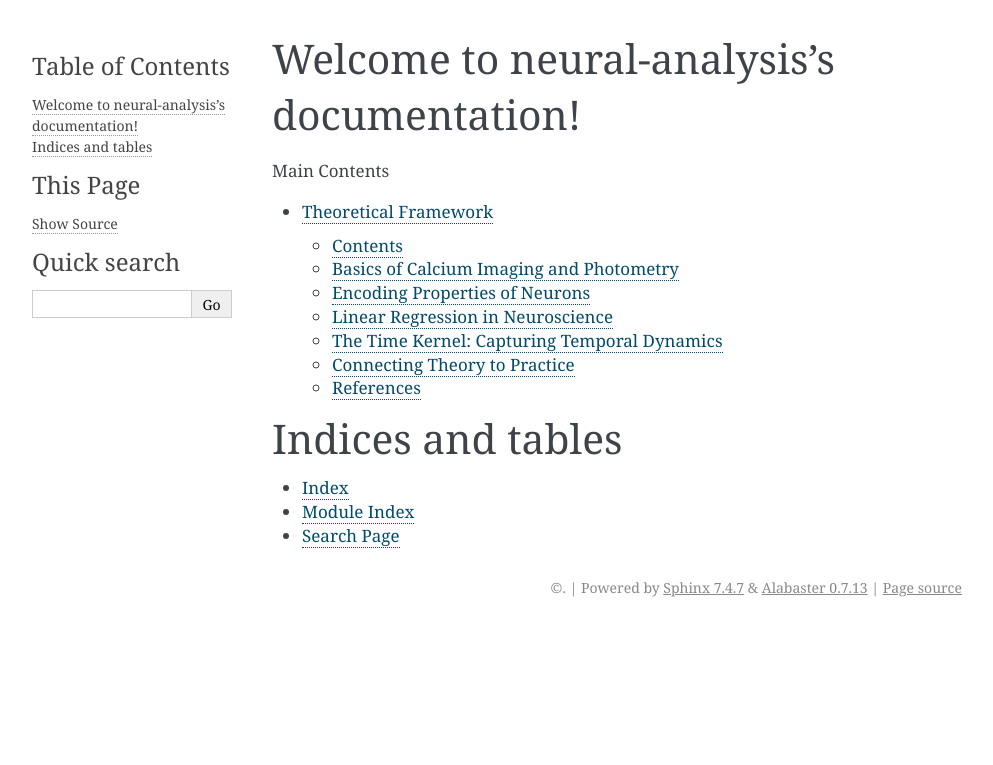
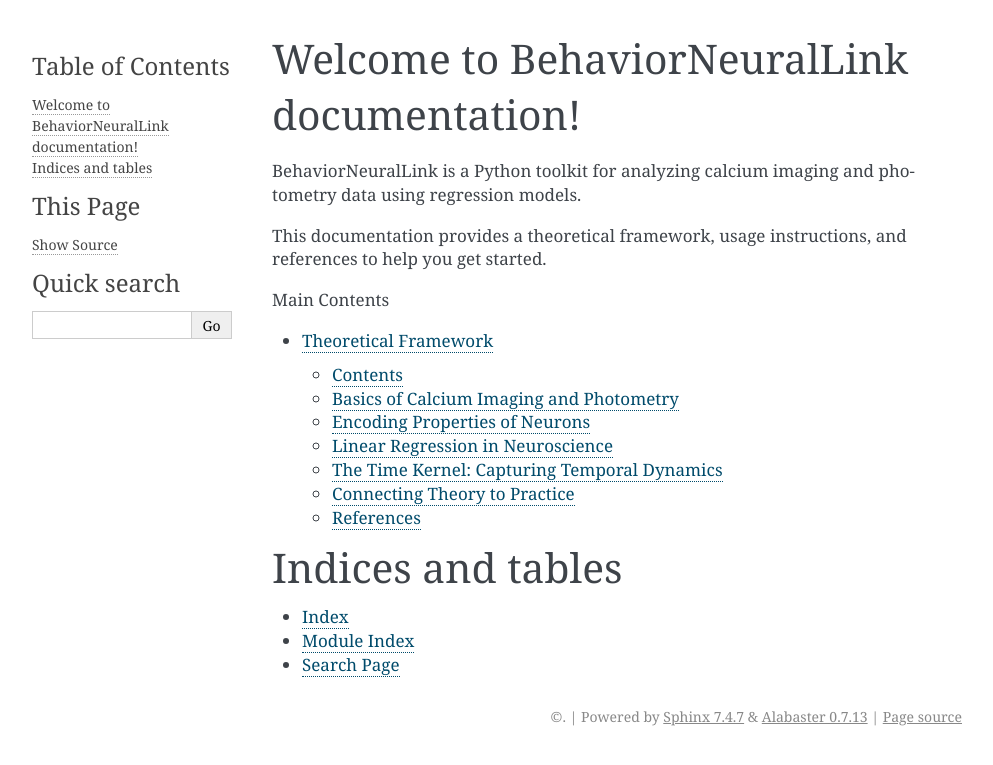
Before and after one commit to rodjfg/neural-analysis, a Sphinx documentation site: the page built from docs/index.rst, in a window 1280 px wide. Shown: the top 765 px of the page, without its empty margins (148-1141 px from the left). Built offline with Sphinx 7.4.7, drawn with Linux system fonts in a browser that asks for light colours.

Commit message:
Update index.rst

```diff
--- a/docs/index.rst
+++ b/docs/index.rst
@@ -1,5 +1,9 @@
-Welcome to neural-analysis’s documentation!
+Welcome to BehaviorNeuralLink documentation!
 ===========================================
+
+BehaviorNeuralLink is a Python toolkit for analyzing calcium imaging and photometry data using regression models.
+
+This documentation provides a theoretical framework, usage instructions, and references to help you get started.
 
 .. toctree::
    :maxdepth: 2
```
